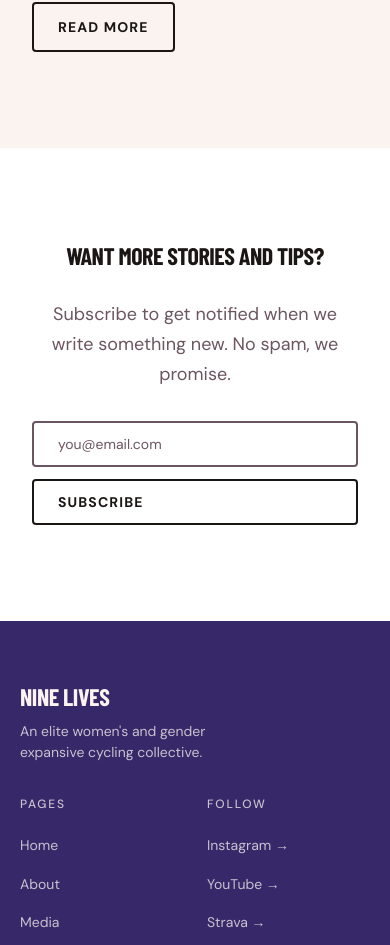
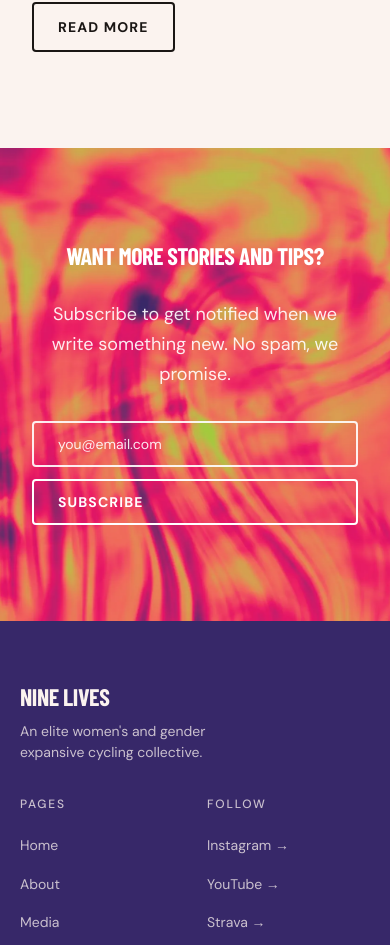
Before and after one commit to triemers/nine-lives-website, a React (Vite) app: page /blog in a window 390 px wide. Shown: the part 2254-3199 px from the top of the page. Built offline with nearby package versions, Linux system fonts and the light colour scheme; a web font is replaced by a local one.

Commit message:
Scratching Post: artwork texture under the subscribe section, with white type

```diff
--- a/src/styles/blog.scss
+++ b/src/styles/blog.scss
@@ -128,7 +128,18 @@
 }
 
 .blog-subscribe {
-  background-color: var(--color-surface);
+  // The artwork texture in both themes, with white type on top
+  --color-fg:    var(--color-on-sunset);
+  --color-muted: color-mix(in srgb, var(--color-on-sunset) 90%, transparent);
+
+  background:
+    url("../assets/images/hero-abstract.webp") center 60% / cover no-repeat,
+    var(--gradient-sunset);
+  color: var(--color-fg);
+
+  @media (max-width: 768px) {
+    background-image: url("../assets/images/hero-abstract-sm.webp"), var(--gradient-sunset);
+  }
 
   &__heading {
     width: 100%;
```
